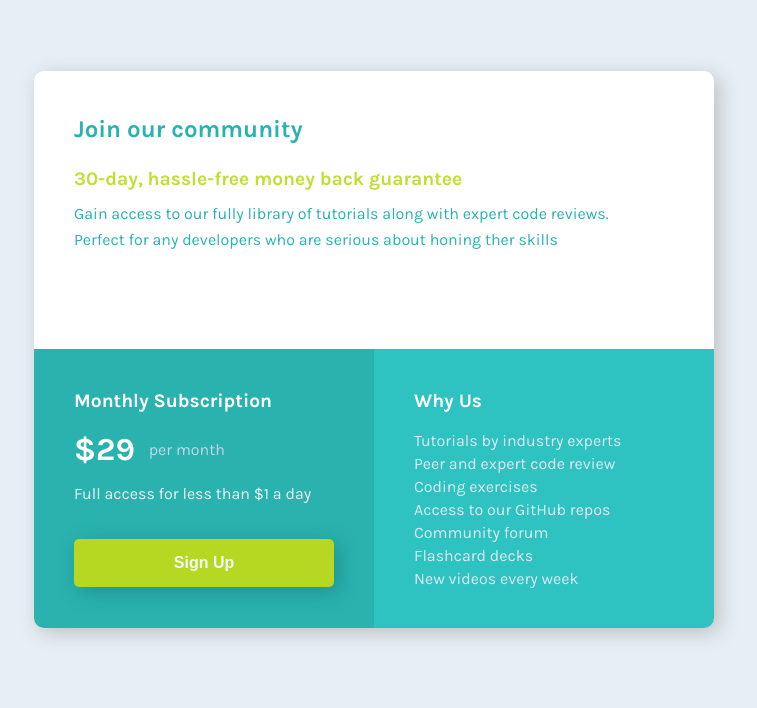
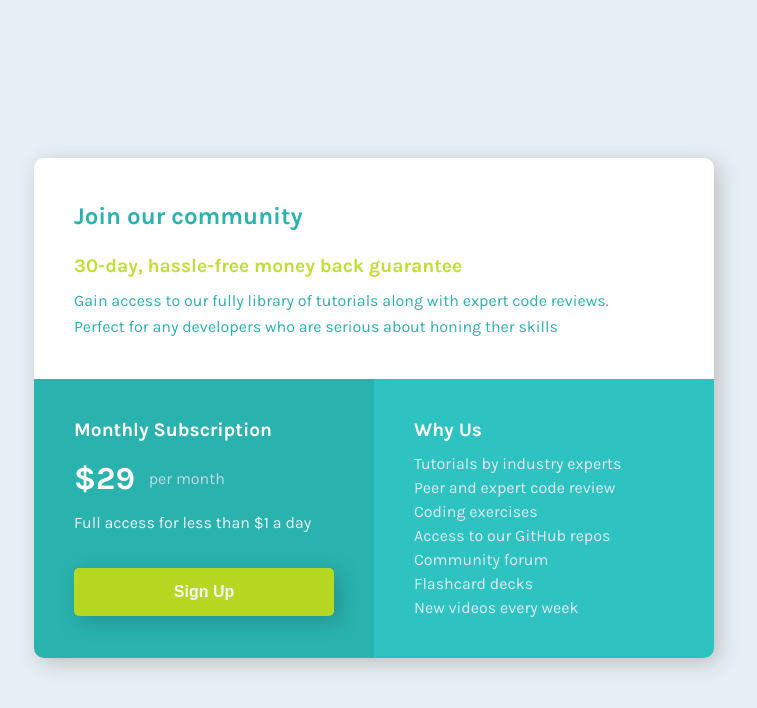
Before and after one commit to leonsant/fm_singleprice, a plain HTML site: page index.html in a window 1280 px wide. Shown: the whole page, without its empty margins (266-1023 px from the left). Drawn offline with Linux system fonts and the light colour scheme.

Commit message:
Fixing desktop design that I have broken a little bit :) and some minor refactorings

```diff
--- a/index.css
+++ b/index.css
@@ -2,18 +2,20 @@ body {
   background-color: hsl(204, 43%, 93%);
   font-size: 16px;
   display: grid;
+  align-items: center;
+  justify-items: center;
+  height: 100vh;
 }
 
 .single_price_component {
   font-family: "Karla", sans-serif;
-  align-self: center;
-  justify-self: center;
   margin-top: 5%;
   margin-bottom: 5%;
   box-shadow: 5px 5px 20px hsl(204, 0%, 75%);
   border-radius: 10px;
   @media screen and (min-width: 800px) {
     width: 680px;
+    height: 500px;
     display: grid;
     grid-template-columns: repeat(2, 1fr);
     grid-template-rows: 1fr 1fr;
@@ -43,7 +45,7 @@ body {
   border-top-left-radius: 10px;
   border-top-right-radius: 10px;
   @media screen and (min-width: 800px) {
-    padding: 20px 40px 30px 40px;
+    padding: 20px 40px 25px 40px;
   }
   @media screen and (max-width: 800px) {
     padding: 5px 30px 20px 30px;
@@ -64,7 +66,9 @@ body {
 
 .community_section_content {
   color: hsl(179, 62%, 43%);
-  line-height: 0.6em;
+  @media screen and (min-width: 800px) {
+    line-height: 0.6em;
+  }
   @media screen and (max-width: 800px) {
     display: inline;
     line-height: 2em;
@@ -73,7 +77,6 @@ body {
 
 .subscription_section {
   grid-area: subscription;
-  padding: 20px 40px 40px 40px;
   background-color: hsl(179, 62%, 43%);
   color: white;
   @media screen and (min-width: 800px) {
@@ -127,14 +130,13 @@ body {
 
 .whyus_section {
   grid-area: whyus;
-  padding: 20px 40px 30px 40px;
   background-color: hsl(179, 62%, 47%);
   border-bottom-right-radius: 10px;
-  @media screen and (max-width: 800px) {
-    border-bottom-left-radius: 10px;
+  @media screen and (min-width: 800px) {
     padding: 20px 40px 30px 40px;
   }
   @media screen and (max-width: 800px) {
+    border-bottom-left-radius: 10px;
     padding: 5px 30px 20px 30px;
   }
 }
@@ -143,10 +145,10 @@ body {
   font-weight: 700;
   font-size: 1.2em;
   color: white;
-  margin-bottom: 25px;
 }
 
 .whyus_section_content {
   color: hsl(204, 43%, 91%);
-  line-height: 7px;
+  /* line-height: 7px; */
+  line-height: 0.5em;
 }
```
